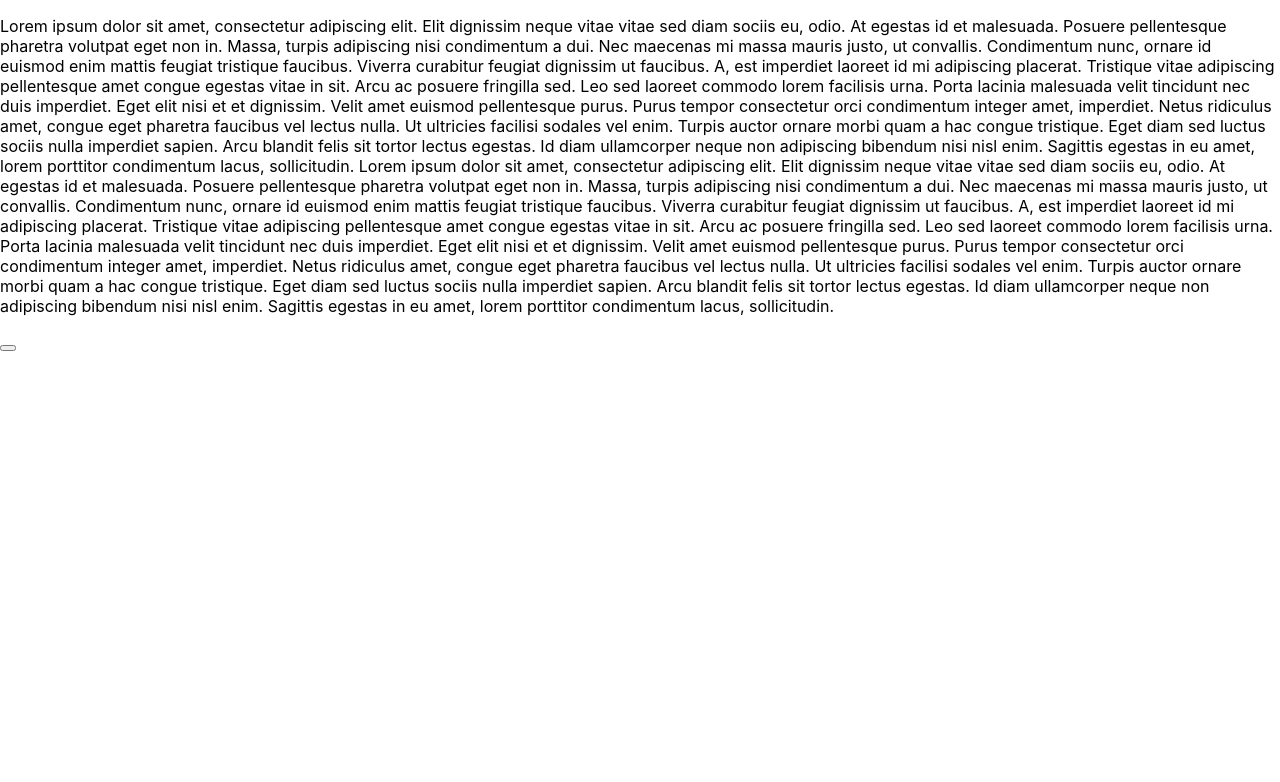
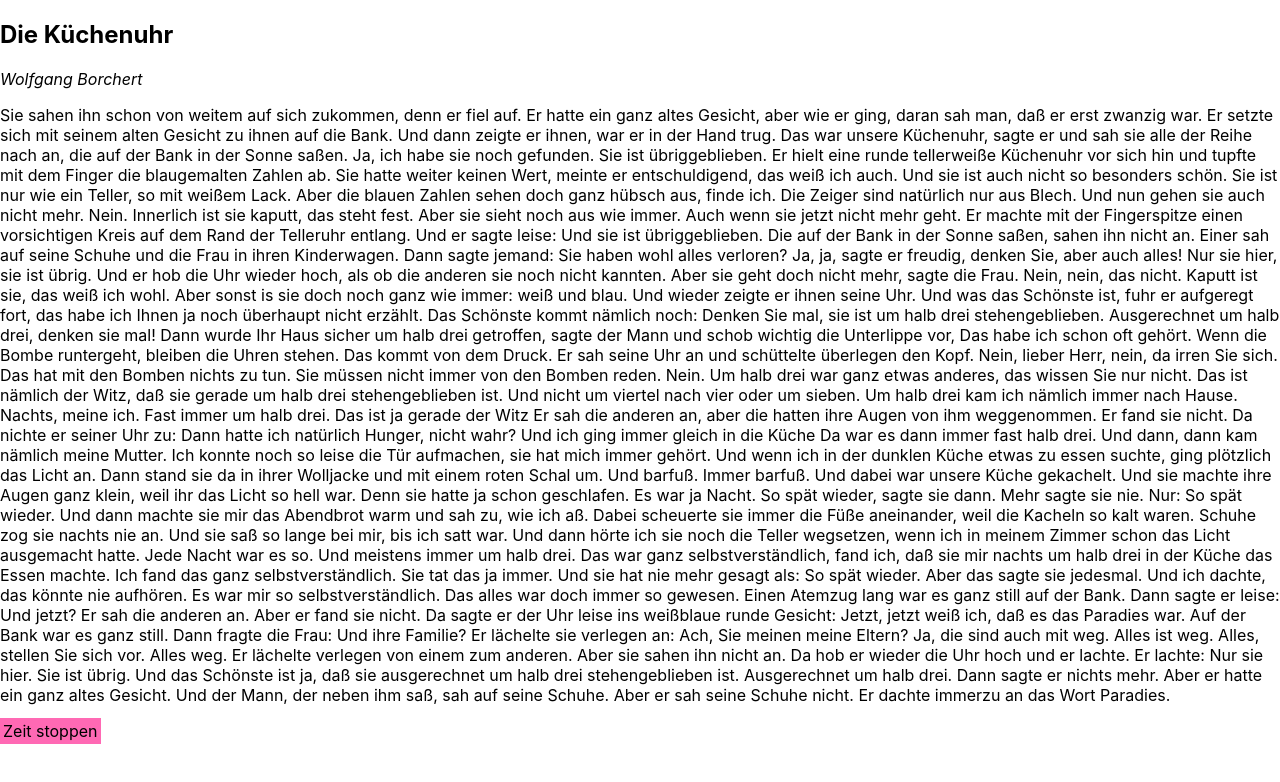
Before and after one commit to tatjanafichtner/capstone-fast-reading-app, a Next.js app: page /test in a window 1280 px wide. Shown: the top 782 px of the page. Built offline with nearby package versions, Linux system fonts and the light colour scheme.

Commit message:
added time calculating functionality and additional Typescript types for functions

```diff
--- a/package.json
+++ b/package.json
@@ -18,6 +18,7 @@
     "@types/node": "16.11.6",
     "@types/react": "17.0.33",
     "@types/styled-components": "^5.1.15",
+    "babel-plugin-styled-components": "^1.13.3",
     "eslint": "7.32.0",
     "eslint-config-next": "12.0.2",
     "typescript": "4.4.4"
--- a/pages/_app.tsx
+++ b/pages/_app.tsx
@@ -1,8 +1,33 @@
-import '../styles/globals.css'
-import type { AppProps } from 'next/app'
+import "../styles/globals.css";
+import type { AppProps } from "next/app";
+import { useState } from "react";
 
 function MyApp({ Component, pageProps }: AppProps) {
-  return <Component {...pageProps} />
+  /**
+   * This hook measures the time between push of start and stop button on the pages
+   * "Homepage" and "Test". Thus it is called in the app component.
+   */
+
+  const [startingTime, setStartingTime] = useState(0);
+  const [stoppingTime, setStoppingTime] = useState(0);
+
+  // Time specification in milliseconds, has to be converted into minutes. However, it is still a decimal value
+  // which again has to be converted into a proper hexadecimal seconds count when displayed in the result tab.
+  const calculatedTime = (stoppingTime - startingTime) / 60000;
+  const minutes = Math.floor(calculatedTime);
+  const seconds = Math.round(
+    (calculatedTime - Math.floor(calculatedTime)) * 60
+  );
+
+  return (
+    <Component
+      {...pageProps}
+      minutes={minutes}
+      seconds={seconds}
+      setStartingTime={setStartingTime}
+      setStoppingTime={setStoppingTime}
+    />
+  );
 }
 
-export default MyApp
+export default MyApp;
--- a/pages/components/LinkedButton.tsx
+++ b/pages/components/LinkedButton.tsx
@@ -1,14 +1,29 @@
 import styled from "styled-components";
 import Link from "next/link";
-import { ReactNode } from "react";
+import { ComponentProps, MouseEventHandler, ReactPropTypes } from "react";
 
-type ButtonURL = { buttonUrl: string; children: ReactNode };
+export type ButtonTypes = {
+  buttonUrl: string;
+  content: string;
+  icon: any;
+  id: string;
+  onClick?: MouseEventHandler<HTMLAnchorElement>;
+};
 
-export const LinkedButton = ({ buttonUrl, children }: ButtonURL) => {
+export const LinkedButton = ({
+  buttonUrl,
+  content,
+  icon,
+  id,
+  onClick,
+}: ButtonTypes) => {
   return (
     <>
       <Link href={`/${buttonUrl}`} passHref>
-        <Button>{children}</Button>
+        <Button id={id} onClick={onClick}>
+          {content}
+          {icon}
+        </Button>
       </Link>
     </>
   );
--- a/pages/test.tsx
+++ b/pages/test.tsx
@@ -1,45 +1,96 @@
-export const Test = () => {
+import { LinkedButton } from "./components/LinkedButton";
+import { useState } from "react";
+
+const Test = ({ setStoppingTime }) => {
   return (
     <>
+      <h2>Die Küchenuhr</h2>
       <p>
-        Lorem ipsum dolor sit amet, consectetur adipiscing elit. Elit dignissim
-        neque vitae vitae sed diam sociis eu, odio. At egestas id et malesuada.
-        Posuere pellentesque pharetra volutpat eget non in. Massa, turpis
-        adipiscing nisi condimentum a dui. Nec maecenas mi massa mauris justo,
-        ut convallis. Condimentum nunc, ornare id euismod enim mattis feugiat
-        tristique faucibus. Viverra curabitur feugiat dignissim ut faucibus. A,
-        est imperdiet laoreet id mi adipiscing placerat. Tristique vitae
-        adipiscing pellentesque amet congue egestas vitae in sit. Arcu ac
-        posuere fringilla sed. Leo sed laoreet commodo lorem facilisis urna.
-        Porta lacinia malesuada velit tincidunt nec duis imperdiet. Eget elit
-        nisi et et dignissim. Velit amet euismod pellentesque purus. Purus
-        tempor consectetur orci condimentum integer amet, imperdiet. Netus
-        ridiculus amet, congue eget pharetra faucibus vel lectus nulla. Ut
-        ultricies facilisi sodales vel enim. Turpis auctor ornare morbi quam a
-        hac congue tristique. Eget diam sed luctus sociis nulla imperdiet
-        sapien. Arcu blandit felis sit tortor lectus egestas. Id diam
-        ullamcorper neque non adipiscing bibendum nisi nisl enim. Sagittis
-        egestas in eu amet, lorem porttitor condimentum lacus, sollicitudin.
-        Lorem ipsum dolor sit amet, consectetur adipiscing elit. Elit dignissim
-        neque vitae vitae sed diam sociis eu, odio. At egestas id et malesuada.
-        Posuere pellentesque pharetra volutpat eget non in. Massa, turpis
-        adipiscing nisi condimentum a dui. Nec maecenas mi massa mauris justo,
-        ut convallis. Condimentum nunc, ornare id euismod enim mattis feugiat
-        tristique faucibus. Viverra curabitur feugiat dignissim ut faucibus. A,
-        est imperdiet laoreet id mi adipiscing placerat. Tristique vitae
-        adipiscing pellentesque amet congue egestas vitae in sit. Arcu ac
-        posuere fringilla sed. Leo sed laoreet commodo lorem facilisis urna.
-        Porta lacinia malesuada velit tincidunt nec duis imperdiet. Eget elit
-        nisi et et dignissim. Velit amet euismod pellentesque purus. Purus
-        tempor consectetur orci condimentum integer amet, imperdiet. Netus
-        ridiculus amet, congue eget pharetra faucibus vel lectus nulla. Ut
-        ultricies facilisi sodales vel enim. Turpis auctor ornare morbi quam a
-        hac congue tristique. Eget diam sed luctus sociis nulla imperdiet
-        sapien. Arcu blandit felis sit tortor lectus egestas. Id diam
-        ullamcorper neque non adipiscing bibendum nisi nisl enim. Sagittis
-        egestas in eu amet, lorem porttitor condimentum lacus, sollicitudin.{" "}
+        <em>Wolfgang Borchert</em>
       </p>
-      <button></button>
+      <p>
+        Sie sahen ihn schon von weitem auf sich zukommen, denn er fiel auf. Er
+        hatte ein ganz altes Gesicht, aber wie er ging, daran sah man, daß er
+        erst zwanzig war. Er setzte sich mit seinem alten Gesicht zu ihnen auf
+        die Bank. Und dann zeigte er ihnen, war er in der Hand trug. Das war
+        unsere Küchenuhr, sagte er und sah sie alle der Reihe nach an, die auf
+        der Bank in der Sonne saßen. Ja, ich habe sie noch gefunden. Sie ist
+        übriggeblieben. Er hielt eine runde tellerweiße Küchenuhr vor sich hin
+        und tupfte mit dem Finger die blaugemalten Zahlen ab. Sie hatte weiter
+        keinen Wert, meinte er entschuldigend, das weiß ich auch. Und sie ist
+        auch nicht so besonders schön. Sie ist nur wie ein Teller, so mit weißem
+        Lack. Aber die blauen Zahlen sehen doch ganz hübsch aus, finde ich. Die
+        Zeiger sind natürlich nur aus Blech. Und nun gehen sie auch nicht mehr.
+        Nein. Innerlich ist sie kaputt, das steht fest. Aber sie sieht noch aus
+        wie immer. Auch wenn sie jetzt nicht mehr geht. Er machte mit der
+        Fingerspitze einen vorsichtigen Kreis auf dem Rand der Telleruhr
+        entlang. Und er sagte leise: Und sie ist übriggeblieben. Die auf der
+        Bank in der Sonne saßen, sahen ihn nicht an. Einer sah auf seine Schuhe
+        und die Frau in ihren Kinderwagen. Dann sagte jemand: Sie haben wohl
+        alles verloren? Ja, ja, sagte er freudig, denken Sie, aber auch alles!
+        Nur sie hier, sie ist übrig. Und er hob die Uhr wieder hoch, als ob die
+        anderen sie noch nicht kannten. Aber sie geht doch nicht mehr, sagte die
+        Frau. Nein, nein, das nicht. Kaputt ist sie, das weiß ich wohl. Aber
+        sonst is sie doch noch ganz wie immer: weiß und blau. Und wieder zeigte
+        er ihnen seine Uhr. Und was das Schönste ist, fuhr er aufgeregt fort,
+        das habe ich Ihnen ja noch überhaupt nicht erzählt. Das Schönste kommt
+        nämlich noch: Denken Sie mal, sie ist um halb drei stehengeblieben.
+        Ausgerechnet um halb drei, denken sie mal! Dann wurde Ihr Haus sicher um
+        halb drei getroffen, sagte der Mann und schob wichtig die Unterlippe
+        vor, Das habe ich schon oft gehört. Wenn die Bombe runtergeht, bleiben
+        die Uhren stehen. Das kommt von dem Druck. Er sah seine Uhr an und
+        schüttelte überlegen den Kopf. Nein, lieber Herr, nein, da irren Sie
+        sich. Das hat mit den Bomben nichts zu tun. Sie müssen nicht immer von
+        den Bomben reden. Nein. Um halb drei war ganz etwas anderes, das wissen
+        Sie nur nicht. Das ist nämlich der Witz, daß sie gerade um halb drei
+        stehengeblieben ist. Und nicht um viertel nach vier oder um sieben. Um
+        halb drei kam ich nämlich immer nach Hause. Nachts, meine ich. Fast
+        immer um halb drei. Das ist ja gerade der Witz Er sah die anderen an,
+        aber die hatten ihre Augen von ihm weggenommen. Er fand sie nicht. Da
+        nichte er seiner Uhr zu: Dann hatte ich natürlich Hunger, nicht wahr?
+        Und ich ging immer gleich in die Küche Da war es dann immer fast halb
+        drei. Und dann, dann kam nämlich meine Mutter. Ich konnte noch so leise
+        die Tür aufmachen, sie hat mich immer gehört. Und wenn ich in der
+        dunklen Küche etwas zu essen suchte, ging plötzlich das Licht an. Dann
+        stand sie da in ihrer Wolljacke und mit einem roten Schal um. Und
+        barfuß. Immer barfuß. Und dabei war unsere Küche gekachelt. Und sie
+        machte ihre Augen ganz klein, weil ihr das Licht so hell war. Denn sie
+        hatte ja schon geschlafen. Es war ja Nacht. So spät wieder, sagte sie
+        dann. Mehr sagte sie nie. Nur: So spät wieder. Und dann machte sie mir
+        das Abendbrot warm und sah zu, wie ich aß. Dabei scheuerte sie immer die
+        Füße aneinander, weil die Kacheln so kalt waren. Schuhe zog sie nachts
+        nie an. Und sie saß so lange bei mir, bis ich satt war. Und dann hörte
+        ich sie noch die Teller wegsetzen, wenn ich in meinem Zimmer schon das
+        Licht ausgemacht hatte. Jede Nacht war es so. Und meistens immer um halb
+        drei. Das war ganz selbstverständlich, fand ich, daß sie mir nachts um
+        halb drei in der Küche das Essen machte. Ich fand das ganz
+        selbstverständlich. Sie tat das ja immer. Und sie hat nie mehr gesagt
+        als: So spät wieder. Aber das sagte sie jedesmal. Und ich dachte, das
+        könnte nie aufhören. Es war mir so selbstverständlich. Das alles war
+        doch immer so gewesen. Einen Atemzug lang war es ganz still auf der
+        Bank. Dann sagte er leise: Und jetzt? Er sah die anderen an. Aber er
+        fand sie nicht. Da sagte er der Uhr leise ins weißblaue runde Gesicht:
+        Jetzt, jetzt weiß ich, daß es das Paradies war. Auf der Bank war es ganz
+        still. Dann fragte die Frau: Und ihre Familie? Er lächelte sie verlegen
+        an: Ach, Sie meinen meine Eltern? Ja, die sind auch mit weg. Alles ist
+        weg. Alles, stellen Sie sich vor. Alles weg. Er lächelte verlegen von
+        einem zum anderen. Aber sie sahen ihn nicht an. Da hob er wieder die Uhr
+        hoch und er lachte. Er lachte: Nur sie hier. Sie ist übrig. Und das
+        Schönste ist ja, daß sie ausgerechnet um halb drei stehengeblieben ist.
+        Ausgerechnet um halb drei. Dann sagte er nichts mehr. Aber er hatte ein
+        ganz altes Gesicht. Und der Mann, der neben ihm saß, sah auf seine
+        Schuhe. Aber er sah seine Schuhe nicht. Er dachte immerzu an das Wort
+        Paradies.
+      </p>
+      <LinkedButton
+        id={"stop"}
+        buttonUrl={"questions"}
+        content={"Zeit stoppen"}
+        icon={null}
+        onClick={() => {
+          setStoppingTime(Date.now());
+        }}
+      />
     </>
   );
 };
```
Also changed, not shown: pages/components/QuestionCard.tsx (added, +23 -0 lines), pages/index.tsx (+15 -2 lines), pages/questions.tsx (+17 -1 lines), pages/result.tsx (+40 -4 lines), .babelrc (added), public/Schnellleser.jpg (added), 1 other file (tests, documents, lock files or other folders).
